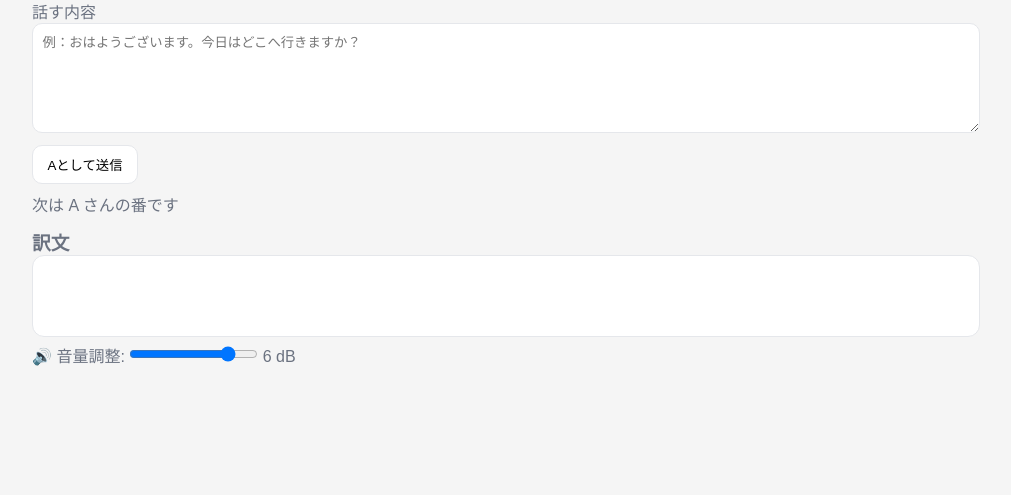
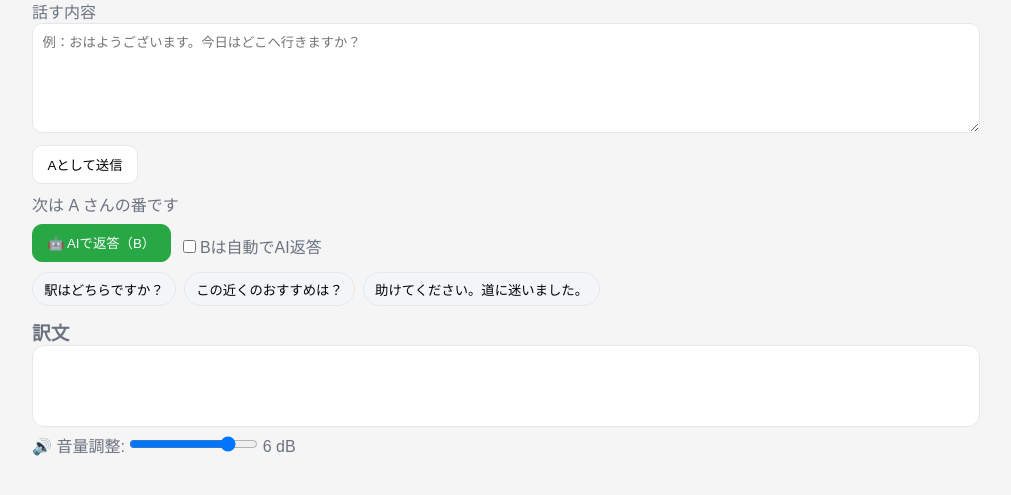
Before and after one commit to MitsunoriFukuchi692/CareBotAndInvoice_New, a Flask app: page /translate in a window 1280 px wide. Shown: the part 168-663 px from the top of the page, without its empty margins (134-1145 px from the left). Run offline with Flask 3, Linux system fonts and the light colour scheme; parts of the project's set-up code (start-up, migrations or seed data) failed here and were passed over.

Commit message:
feat: Bのクイック返答＋AI返答（手動/自動）を追加

```diff
--- a/templates/translate.html
+++ b/templates/translate.html
@@ -4,7 +4,6 @@
   <meta charset="UTF-8" />
   <meta name="viewport" content="width=device-width, initial-scale=1" />
   <title>翻訳学習／観光案内</title>
-
   <link rel="stylesheet" href="{{ url_for('static', filename='styles.css') }}?v=tx-ui-20250903">
 
   <style>
@@ -33,8 +32,6 @@
     .out{font-size:1.6rem;line-height:1.7;border:1px solid var(--bd);border-radius:12px;padding:12px;min-height:3.2em;background:#fff}
     .hint{display:block;margin-top:6px;color:#6b7280}
     .hidden{display:none!important}
-
-    /* 会話ログ（色分け） */
     #dialogue-log{margin-top:10px}
     #dialogue-log .msg{padding:8px 12px;border-radius:12px;margin:6px 0;max-width:90%}
     #dialogue-log .a{background:var(--a-bg);border:1px solid var(--a-bd)}
@@ -81,21 +78,28 @@
     <label for="tx-input" class="hint">話す内容</label>
     <textarea id="tx-input" placeholder="例：おはようございます。今日はどこへ行きますか？"></textarea>
 
-    <!-- A/B 送信ボタン（ターンに応じて自動切替） -->
+    <!-- ターン操作 -->
     <div id="turn-buttons" style="display:flex; gap:8px; margin:8px 0;">
       <button id="send-as-a" class="btn">Aとして送信</button>
       <button id="send-as-b" class="btn" style="display:none;">Bとして送信</button>
     </div>
     <span id="turn-indicator" class="hint">次は A さんの番です</span>
 
-    <!-- 会話ログ（色分け） -->
+    <!-- 🤖 B用：AI返答 & クイック返答 -->
+    <div id="ai-controls" class="toolbar" style="gap:12px; margin-top:8px;">
+      <button id="ai-reply" class="btn btn-primary">🤖 AIで返答（B）</button>
+      <label class="hint"><input type="checkbox" id="ai-auto"> Bは自動でAI返答</label>
+    </div>
+    <div id="quick-replies" class="templates"></div>
+
+    <!-- 会話ログ -->
     <div id="dialogue-log"></div>
 
     <h3 class="hint" style="margin-top:12px">訳文</h3>
     <div id="tx-out" class="out"></div>
     <audio id="tx-audio" controls playsinline class="hidden" style="margin-top:8px"></audio>
 
-    <!-- 🔊 音量スライダー -->
+    <!-- 🔊 音量 -->
     <label for="volumeRange" class="hint">🔊 音量調整:
       <input id="volumeRange" type="range" min="-10" max="10" step="1" value="6">
       <span id="volumeVal">6</span> dB
@@ -103,21 +107,22 @@
     <span id="tx-audio-hint" class="hint"></span>
   </div>
 
-  <!-- 往復会話ロジック（このページ内で完結） -->
+  <!-- 往復ロジック -->
   <script>
   const TPL_LANG=["おはようございます（Good morning）","ありがとうございます（Thank you）","ゆっくり話してください（Please speak slowly）","もう一度お願いします（One more time, please）"];
   const TPL_TOUR=["駅はどちらですか？","この近くのおすすめは？","いくらですか？カードは使えますか？","助けてください。道に迷いました。"];
   const $=id=>document.getElementById(id);
-  const elIn=$('tx-input'), elOut=$('tx-out'), elAu=$('tx-audio'), elMicStatus=$('tx-mic-status'), elFile=$('tx-file');
+  const elOut=$('tx-out'), elAu=$('tx-audio'), elMicStatus=$('tx-mic-status');
 
-  // 方向→TTS言語/入力言語
+  // dir -> TTS言語
   const ttsLangFrom=(p)=>{p=(p||'ja-en').toLowerCase(); if(p==='ja-en')return'en-US'; if(p==='en-ja')return'ja-JP'; if(p==='ja-vi')return'vi-VN'; if(p==='vi-ja')return'ja-JP'; if(p==='ja-tl')return'fil-PH'; if(p==='tl-ja')return'ja-JP'; return'ja-JP';};
   const srcLangFrom=(p)=>{p=(p||'ja-en').toLowerCase(); if(p==='ja-en'||p==='ja-vi'||p==='ja-tl')return'ja-JP'; if(p==='en-ja')return'en-US'; if(p==='vi-ja')return'vi-VN'; if(p==='tl-ja')return'fil-PH'; return'ja-JP';};
-  const reverseDir=(p)=>{const m={ 'ja-en':'en-ja','en-ja':'ja-en','ja-vi':'vi-ja','vi-ja':'ja-vi','ja-tl':'tl-ja','tl-ja':'ja-tl'}; return m[(p||'ja-en').toLowerCase()]||'en-ja';};
+  const reverseDir=(p)=>({ 'ja-en':'en-ja','en-ja':'ja-en','ja-vi':'vi-ja','vi-ja':'ja-vi','ja-tl':'tl-ja','tl-ja':'ja-tl'})[(p||'ja-en').toLowerCase()]||'en-ja';
 
-  // ====== 往復会話：状態/UI ======
+  // 状態/UI
   let currentSpeaker='A';
   const elSendA=$('send-as-a'), elSendB=$('send-as-b'), elLog=$('dialogue-log'), elTurn=$('turn-indicator');
+  const elQR=$('quick-replies'), elAiBtn=$('ai-reply'), elAiAuto=$('ai-auto');
 
   function updateTurnUI(){
     if(currentSpeaker==='A'){ elSendA.style.display=''; elSendB.style.display='none'; }
@@ -125,7 +130,7 @@
     if(elTurn) elTurn.textContent = `次は ${currentSpeaker==='A'?'A':'B'} さんの番です`;
   }
 
-  // AA/BB 表示：話者色は固定。kind=「原文/訳」をラベル表示
+  // AA/BB 表示（kind=原文/訳）
   function logMessage(speaker, text, kind){
     const div=document.createElement('div');
     div.className='msg '+(speaker==='A'?'a':'b');
@@ -137,8 +142,67 @@
     elLog.scrollTop=elLog.scrollHeight;
   }
 
+  // クイック返答（フォールバック）
+  function fallbackQS(forSpeaker, dir){
+    const m={
+      'ja-en':{A:["駅はどちらですか？","この近くのおすすめは？","助けてください。道に迷いました。"],
+               B:["Please go straight.","It is nearby.","There is a good restaurant."]},
+      'en-ja':{A:["Where is the station?","Any recommendations?","Could you help me?"],
+               B:["まっすぐ行ってください。","この近くです。","おすすめの店があります。"]},
+      'ja-vi':{A:["どこに行けばいいですか？","おすすめは？","写真を撮ってください。"],
+               B:["Đi thẳng.","Ở gần đây.","Có quán ăn ngon."]},
+      'vi-ja':{A:["Tôi nên đi đâu?","Bạn gợi ý gì?","Làm ơn chụp ảnh giúp tôi."],
+               B:["まっすぐ進んでください。","この近くです。","おいしい店があります。"]},
+      'ja-tl':{A:["トイレはどこ？","おすすめは？","道に迷いました。"],
+               B:["Dumiretso po.","Malapit lang po.","May masarap na kainan."]},
+      'tl-ja':{A:["Saan ang CR?","May mairerekomenda ka ba?","Naliligaw ako."],
+               B:["まっすぐ行ってください。","この近くです。","おすすめの店があります。"]}
+    };
+    const key=(dir||'ja-en').toLowerCase();
+    return (m[key]&&m[key][forSpeaker])?m[key][forSpeaker].slice(0,3):["はい、わかりました。","もう少し詳しくお願いします。","おすすめはありますか？"];
+  }
+
+  async function fetchSuggestions(forSpeaker){
+    // 直近文脈（role=A/B, text=原文/訳は不要）
+    const nodes=[...elLog.querySelectorAll('.msg')].slice(-8);
+    const dialogue=nodes.map(n=>{
+      const role=n.querySelector('.role')?.textContent||''; // "A（訳）" など
+      const speaker=role.startsWith('B')?'B':'A';
+      const text=n.lastChild?.textContent||'';
+      return {speaker,text};
+    });
+    const target=(forSpeaker==='A')?srcLangFrom(reverseDir(document.getElementById('tx-dir').value||'ja-en')):srcLangFrom(document.getElementById('tx-dir').value||'ja-en');
+
+    try{
+      const r=await fetch('/ja/suggest',{method:'POST',headers:{'Content-Type':'application/json'},
+        body:JSON.stringify({dialogue, target_lang:target, role:forSpeaker, n:3})});
+      const j=await r.json();
+      const arr=j && (j.suggestions||j.candidates);
+      if(Array.isArray(arr) && arr.length) return arr.slice(0,3);
+    }catch(_e){}
+    return fallbackQS(forSpeaker, document.getElementById('tx-dir').value||'ja-en');
+  }
+
+  async function renderQuickReplies(forSpeaker){
+    elQR.innerHTML='';
+    const arr=await fetchSuggestions(forSpeaker);
+    arr.forEach(s=>{
+      const b=document.createElement('button');
+      b.className='chip'; b.textContent=s;
+      b.onclick=()=>addTurnAndSpeakLocal(forSpeaker, s);
+      elQR.appendChild(b);
+    });
+  }
+
+  async function aiReplyB(){
+    const cand=await fetchSuggestions('B');
+    const text=cand[0]||'Okay.';
+    await addTurnAndSpeakLocal('B', text);
+  }
+
   async function addTurnAndSpeakLocal(speaker, text){
-    const dir = (speaker==='A') ? ($('tx-dir').value||'ja-en') : reverseDir($('tx-dir').value||'ja-en');
+    const dirSel=document.getElementById('tx-dir').value||'ja-en';
+    const dir = (speaker==='A') ? dirSel : reverseDir(dirSel);
 
     // 1) 原文（同話者）
     logMessage(speaker, text, '原文');
@@ -153,9 +217,9 @@
     // 3) 訳（同話者）→ AA/BB
     if(translated){ logMessage(speaker, translated, '訳'); elOut.textContent=translated; }
 
-    // 4) 相手に聞かせる言語で読み上げ
+    // 4) 相手に聞かせる言語でTTS
     try{
-      const vol = (typeof window.getTTSVolume==='function') ? window.getTTSVolume() : 6.0;
+      const vol=(typeof window.getTTSVolume==='function')?window.getTTSVolume():6.0;
       const a=await fetch('/tts',{method:'POST',headers:{'Content-Type':'application/json'},body:JSON.stringify({text: translated||text, lang: ttsLangFrom(dir), volume: vol})});
       if(a.ok){
         const b=await a.blob(); const url=URL.createObjectURL(b);
@@ -164,99 +228,108 @@
       }
     }catch(e){}
 
-    // 5) 次のターンへ
+    // 5) 次の番へ→Bのクイック返答/AI返答
     currentSpeaker = (speaker==='A') ? 'B' : 'A';
     updateTurnUI();
+    renderQuickReplies(currentSpeaker);
+
+    // 自動AIは「Bの番のときだけ」動かす（無限ループ防止）
+    if (elAiAuto?.checked && currentSpeaker==='B'){
+      setTimeout(()=>{ aiReplyB(); }, 400);
+    }
   }
   </script>
 
-  <!-- 従来の「翻訳して表示」等の機能（往復と両立） -->
+  <!-- 既存ユーティリティ（従来の一方向翻訳も維持） -->
   <script>
   function renderTemplates(){
-    const items=($('tx-mode').value==='tour')?TPL_TOUR:TPL_LANG;
-    const box=$('tx-templates'); box.innerHTML='';
+    const items=(document.getElementById('tx-mode').value==='tour')?TPL_TOUR:TPL_LANG;
+    const box=document.getElementById('tx-templates'); box.innerHTML='';
     items.forEach(s=>{
       const btn=document.createElement('button');
       btn.className='chip'; btn.textContent=s;
-      btn.onclick=()=>{ $('tx-input').value=s.replace(/（.*?）/,''); $('tx-translate').click(); };
+      btn.onclick=()=>{ document.getElementById('tx-input').value=s.replace(/（.*?）/,''); document.getElementById('tx-translate').click(); };
       box.appendChild(btn);
     });
   }
 
   async function translateAndSpeak(text, dir){
     if(!text) return;
-    $('tx-out').textContent='翻訳中…';
+    document.getElementById('tx-out').textContent='翻訳中…';
     try{
       const r=await fetch('/ja/translate',{method:'POST',headers:{'Content-Type':'application/json'},body:JSON.stringify({text, direction:dir})});
       if(!r.ok) throw new Error('translate '+r.status);
       const j=await r.json(); const t=(j.translated||'').trim();
-      $('tx-out').textContent=t||'（訳文なし）';
+      document.getElementById('tx-out').textContent=t||'（訳文なし）';
 
       if(t){
         try{
-          const vol = (typeof window.getTTSVolume==='function') ? window.getTTSVolume() : 6.0;
+          const vol=(typeof window.getTTSVolume==='function')?window.getTTSVolume():6.0;
           const a=await fetch('/tts',{method:'POST',headers:{'Content-Type':'application/json'},body:JSON.stringify({text:t, lang:ttsLangFrom(dir), volume: vol})});
           if(a.ok){
             const b=await a.blob(); const url=URL.createObjectURL(b);
-            const elAu=$('tx-audio'); elAu.src=url; elAu.classList.remove('hidden');
-            try{ await elAu.play(); }catch{}
+            const au=document.getElementById('tx-audio'); au.src=url; au.classList.remove('hidden');
+            try{ await au.play(); }catch{}
           }
         }catch{}
       }
-    }catch(e){ console.error(e); $('tx-out').textContent='翻訳エラーが発生しました。'; }
+    }catch(e){ console.error(e); document.getElementById('tx-out').textContent='翻訳エラーが発生しました。'; }
   }
 
   // マイク（簡易）
   let rec=null; const hasSR=('webkitSpeechRecognition' in window);
-  $('tx-mic').addEventListener('click',()=>{
+  document.getElementById('tx-mic').addEventListener('click',()=>{
     if(hasSR){
       if(rec){ rec.stop(); rec=null; elMicStatus.textContent=''; return; }
       const r=new webkitSpeechRecognition(); rec=r;
-      r.lang=srcLangFrom($('tx-dir').value); r.interimResults=false; r.continuous=false;
+      r.lang=srcLangFrom(document.getElementById('tx-dir').value); r.interimResults=false; r.continuous=false;
       elMicStatus.textContent='🎙️ 聞き取り中…';
-      r.onresult=(e)=>{ const s=Array.from(e.results).map(r=>r[0].transcript).join(' ').trim(); if(s){ $('tx-input').value=s; $('tx-translate').click(); } };
+      r.onresult=(e)=>{ const s=Array.from(e.results).map(r=>r[0].transcript).join(' ').trim(); if(s){ document.getElementById('tx-input').value=s; document.getElementById('tx-translate').click(); } };
       r.onend=()=>{ elMicStatus.textContent=''; rec=null; };
       r.onerror=()=>{ elMicStatus.textContent=''; rec=null; };
       r.start();
-    }else{ $('tx-file').click(); }
+    }else{ document.getElementById('tx-file').click(); }
   });
 
-  $('tx-file').addEventListener('change',async()=>{
-    const file=$('tx-file').files&&$('tx-file').files[0]; if(!file)return;
+  document.getElementById('tx-file').addEventListener('change',async()=>{
+    const file=document.getElementById('tx-file').files&&document.getElementById('tx-file').files[0]; if(!file)return;
     elMicStatus.textContent='📤 アップロード中…';
     try{
       const fd=new FormData(); fd.append('audio',file);
       const res=await fetch('/stt',{method:'POST',body:fd}); const j=await res.json();
-      const s=(j.text||'').trim(); if(s){ $('tx-input').value=s; $('tx-translate').click(); }
+      const s=(j.text||'').trim(); if(s){ document.getElementById('tx-input').value=s; document.getElementById('tx-translate').click(); }
     }catch{ elMicStatus.textContent='❌ 文字起こし失敗'; return; }
-    elMicStatus.textContent=''; $('tx-file').value='';
+    elMicStatus.textContent=''; document.getElementById('tx-file').value='';
   });
 
-  // ボタン結線
-  $('tx-show-templates').addEventListener('click', renderTemplates);
+  // 結線
+  document.getElementById('tx-show-templates').addEventListener('click', renderTemplates);
 
-  // 「翻訳して表示」→ 往復フローに接続（番の人で送る）
-  $('tx-translate').addEventListener('click',()=>{
-    const text = $('tx-input').value.trim();
+  // 「翻訳して表示」→ 現在の番で往復フロー
+  document.getElementById('tx-translate').addEventListener('click',()=>{
+    const text = document.getElementById('tx-input').value.trim();
     if (!text) return;
     if (document.getElementById('send-as-a')) {
       addTurnAndSpeakLocal(currentSpeaker || 'A', text);
       return;
     }
-    translateAndSpeak(text, $('tx-dir').value || 'ja-en');
+    translateAndSpeak(text, document.getElementById('tx-dir').value || 'ja-en');
   });
 
-  // A/B 送信
+  // A/B送信
   document.getElementById('send-as-a')?.addEventListener('click', ()=> {
-    const t=$('tx-input')?.value?.trim(); if(!t) return;
-    currentSpeaker='A'; addTurnAndSpeakLocal('A', t); $('tx-input').value='';
+    const t=document.getElementById('tx-input')?.value?.trim(); if(!t) return;
+    currentSpeaker='A'; addTurnAndSpeakLocal('A', t); document.getElementById('tx-input').value='';
   });
   document.getElementById('send-as-b')?.addEventListener('click', ()=> {
-    const t=$('tx-input')?.value?.trim(); if(!t) return;
-    currentSpeaker='B'; addTurnAndSpeakLocal('B', t); $('tx-input').value='';
+    const t=document.getElementById('tx-input')?.value?.trim(); if(!t) return;
+    currentSpeaker='B'; addTurnAndSpeakLocal('B', t); document.getElementById('tx-input').value='';
   });
 
-  // 音量スライダー
+  // 🤖AIで返答（B）
+  document.getElementById('ai-reply')?.addEventListener('click', ()=> aiReplyB());
+
+  // 音量
   const volRange = document.getElementById("volumeRange");
   const volVal = document.getElementById("volumeVal");
   if(volRange && volVal){
@@ -264,11 +337,12 @@
     window.getTTSVolume = () => parseFloat(volRange.value || "0");
   }
 
-  // Enter送信（従来）
-  $('tx-input').addEventListener('keydown',(e)=>{ if(e.key==='Enter'&&(e.ctrlKey||e.metaKey)){ e.preventDefault(); $('tx-translate').click(); } });
+  // Ctrl/⌘+Enter 送信
+  document.getElementById('tx-input').addEventListener('keydown',(e)=>{ if(e.key==='Enter'&&(e.ctrlKey||e.metaKey)){ e.preventDefault(); document.getElementById('tx-translate').click(); } });
 
   // 初期表示
   updateTurnUI();
+  renderQuickReplies('A'); // 初期はAの番
   </script>
 </body>
 </html>
```
